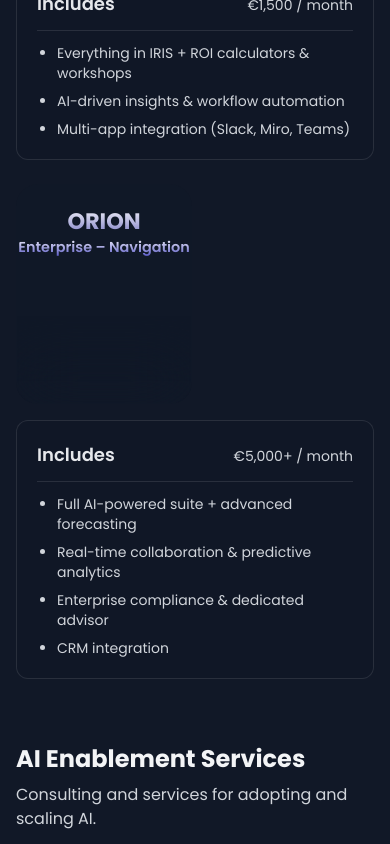
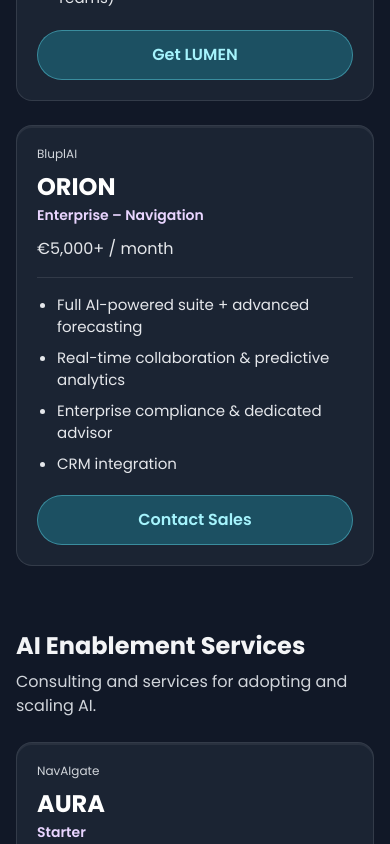
Before and after one commit to skyremote/bluplai, a React (Vite) app: page /offerings in a window 390 px wide. Shown: the part 920-1764 px from the top of the page. Built offline with nearby package versions, Linux system fonts and the light colour scheme.

Commit message:
feat: improve Offerings and add MobilePlanCard; refresh dist build
- Offerings: content tweaks, layout refinements.

- Add MobilePlanCard component for responsive display.

- Refresh dist assets and index.html (remove old hashed files, add new).

```diff
--- /dev/null
+++ b/src/components/MobilePlanCard.tsx
@@ -0,0 +1,56 @@
+import React from 'react';
+
+type Props = {
+  name: string;
+  subtitle?: string;
+  price: string;
+  bullets: string[];
+  cta: string;
+  onClick: () => void;
+  eyebrow?: string; // e.g., "BluplAI" or "NavAIgate"
+  badgeText?: string; // optional small badge in header
+};
+
+const MobilePlanCard: React.FC<Props> = ({ name, subtitle, price, bullets, cta, onClick, eyebrow = 'BluplAI', badgeText }) => {
+  return (
+    <div className="rounded-2xl border border-white/10 bg-gray-800/80 text-white p-5 shadow-[0_2px_0_rgba(255,255,255,0.06)_inset]">
+      {/* Eyebrow / Badge */}
+      <div className="flex items-center gap-2 mb-2">
+        <span className="text-xs text-gray-300">{eyebrow}</span>
+        {badgeText && (
+          <span className="text-[11px] px-2 py-0.5 rounded-full bg-white/10 text-gray-200 border border-white/10">{badgeText}</span>
+        )}
+      </div>
+
+      {/* Title */}
+      <h3 className="text-2xl font-extrabold leading-snug">{name}</h3>
+      {subtitle && <div className="text-sm text-purple-200 font-semibold mt-0.5">{subtitle}</div>}
+
+      {/* Price */}
+      <div className="mt-3 text-base text-gray-200 font-medium">{price}</div>
+
+      <hr className="my-4 border-white/10" />
+
+      {/* Bullets */}
+      <ul className="space-y-2 text-[15px] text-gray-200 list-disc pl-5">
+        {bullets.map((b, i) => (
+          <li key={i}>{b}</li>
+        ))}
+      </ul>
+
+      {/* CTA */}
+      <button
+        type="button"
+        onClick={onClick}
+        className="mt-5 w-full rounded-full bg-cyan-400/25 text-cyan-200 border border-cyan-300/40 py-3 font-semibold active:scale-[0.99] transition"
+      >
+        {cta}
+      </button>
+
+      {/* Small fine print slot (optional) */}
+      {/* <p className="mt-3 text-xs text-gray-400">Terms apply.</p> */}
+    </div>
+  );
+};
+
+export default MobilePlanCard;
--- a/src/pages/Offerings.tsx
+++ b/src/pages/Offerings.tsx
@@ -1,6 +1,7 @@
 import React from 'react';
 import { Link } from 'react-router-dom';
 import ProfileCard from '../components/ProfileCard';
+import MobilePlanCard from '../components/MobilePlanCard';
 
 const packages = [
   {
@@ -105,7 +106,7 @@
 
 const Offerings: React.FC = () => {
   const onCTA = (plan: string) => () => {
-    const email = 'hello@blupl.ai';
+    const email = 'info@bluplai.com';
     const subject = encodeURIComponent(`Interested in ${plan}`);
     const body = encodeURIComponent('Hi BluplAI team,\n\nWe would like to learn more.');
     window.location.href = `mailto:${email}?subject=${subject}&body=${body}`;
@@ -126,7 +127,8 @@
         <SectionHeading title="What We Offer" subtitle="Plai ecosystem packages and AI enablement services" />
 
         <h2 className="sr-only">Packages</h2>
-        <div className="grid gap-6 md:gap-8 grid-cols-1 sm:grid-cols-2 lg:grid-cols-3">
+        {/* Desktop */}
+        <div className="hidden md:grid gap-6 md:gap-8 grid-cols-1 sm:grid-cols-2 lg:grid-cols-3">
           {packages.map(p => (
             <div key={p.id} className="flex flex-col">
               <ProfileCard
@@ -144,10 +146,25 @@
             </div>
           ))}
         </div>
+        {/* Mobile */}
+        <div className="md:hidden space-y-6">
+          {packages.map(p => (
+            <MobilePlanCard
+              key={p.id}
+              name={p.name}
+              subtitle={p.subtitle}
+              price={p.price}
+              bullets={p.bullets}
+              cta={p.cta}
+              onClick={onCTA(p.name)}
+              eyebrow="BluplAI"
+            />
+          ))}
+        </div>
 
         <h2 className="mt-16 text-2xl font-bold text-gray-100">AI Enablement Services</h2>
         <p className="text-gray-300 mt-2">Consulting and services for adopting and scaling AI.</p>
-        <div className="mt-6 grid gap-6 md:gap-8 grid-cols-1 sm:grid-cols-2 lg:grid-cols-3">
+        <div className="hidden md:grid mt-6 gap-6 md:gap-8 grid-cols-1 sm:grid-cols-2 lg:grid-cols-3">
           {services.map(s => (
             <div key={s.id} className="flex flex-col">
               <ProfileCard
@@ -165,6 +182,20 @@
             </div>
           ))}
         </div>
+        <div className="md:hidden mt-6 space-y-6">
+          {services.map(s => (
+            <MobilePlanCard
+              key={s.id}
+              name={s.name}
+              subtitle={s.subtitle}
+              price={s.price}
+              bullets={s.bullets}
+              cta={s.cta}
+              onClick={onCTA(s.name)}
+              eyebrow="NavAIgate"
+            />
+          ))}
+        </div>
       </div>
     </main>
   );
```
Also changed, not shown: 5 other files (tests, documents, lock files or other folders).
